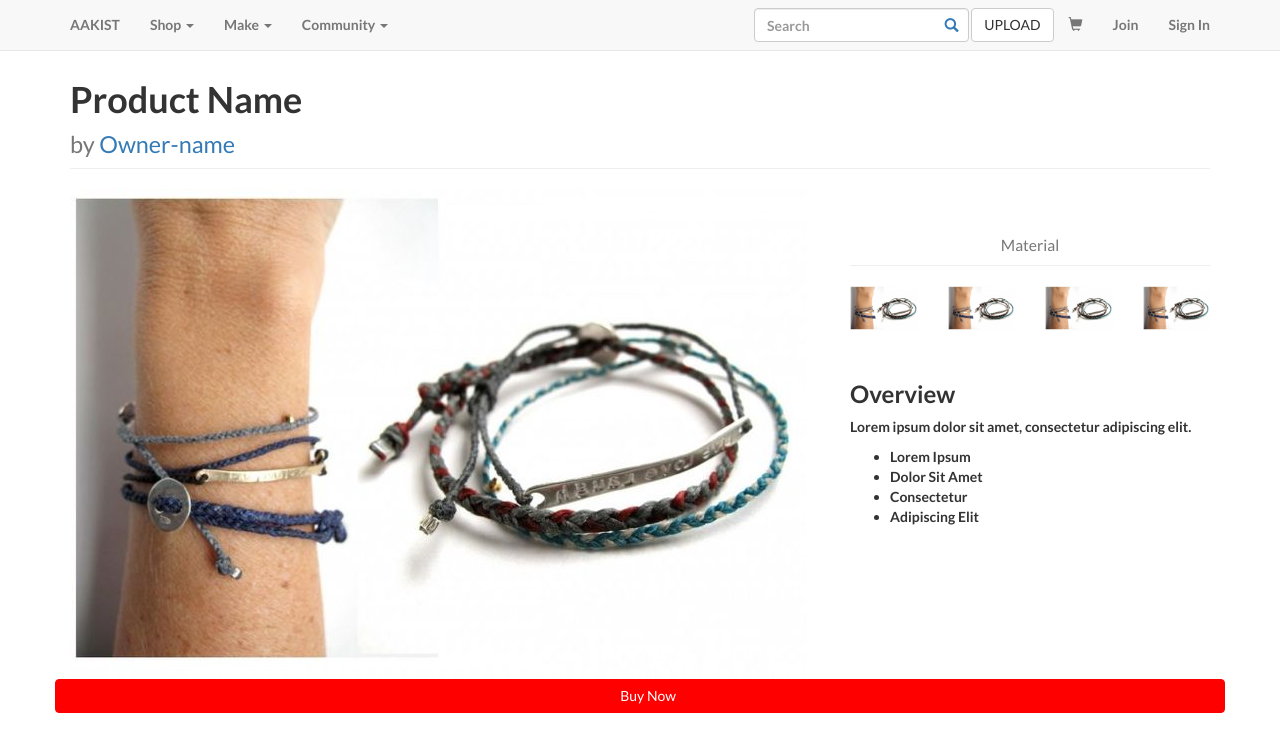
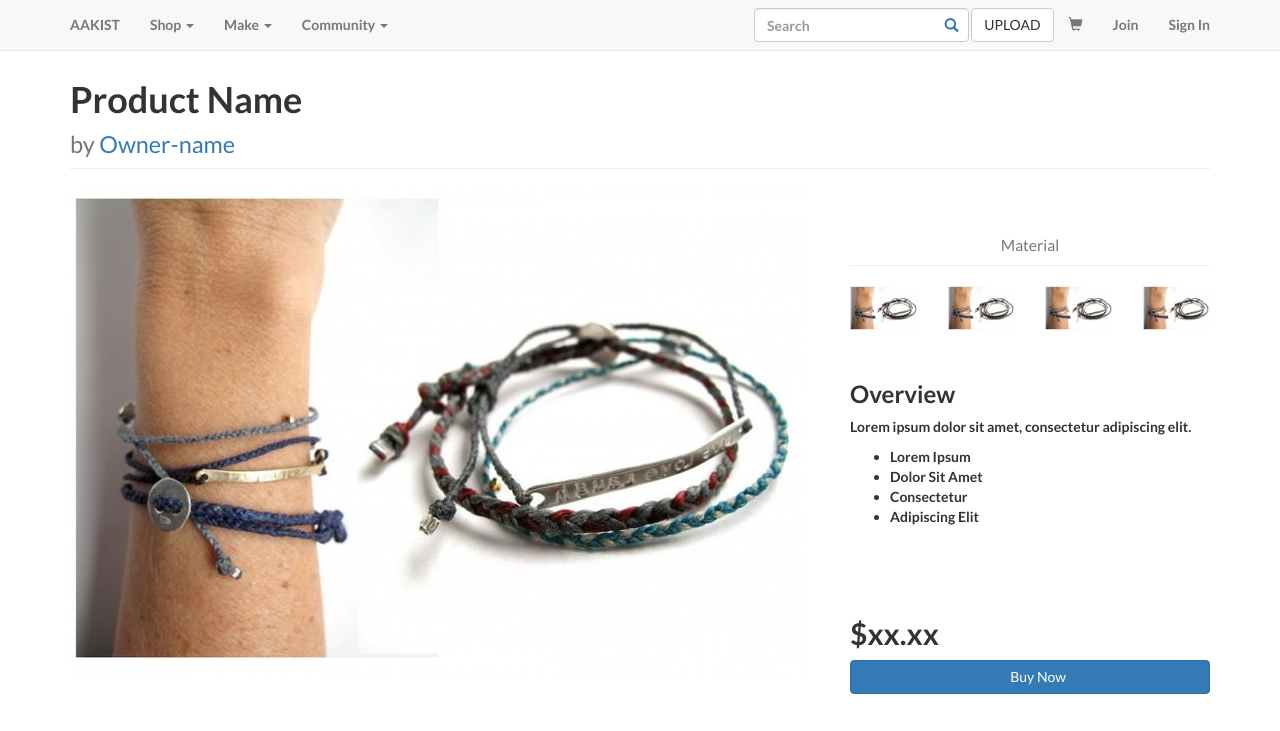
Before and after one commit to deepti1996/Aakist-Project, a plain HTML site: page item.html in a window 1280 px wide. Shown: the top 731 px of the page. Drawn offline with nearby package versions, Linux system fonts and the light colour scheme.

Commit message:
New changes made

```diff
--- a/item.html
+++ b/item.html
@@ -170,12 +170,14 @@
                     <li>Consectetur</li>
                     <li>Adipiscing Elit</li>
                 </ul>
-            </div>
-
-            <button class="btn center-block btn-primary btn-block" style="background-color:red; border-color:red">
+<br>
+<br>
+<br>
+                <h2>$xx.xx</h2>
+                <button class="btn center-block btn-primary btn-block">
                                 <span>&nbsp;&nbsp;&nbsp;&nbsp;&nbsp;</span> Buy Now
                             </button>
-
+            </div>
         </div>
         <!-- /.row -->
 
```
